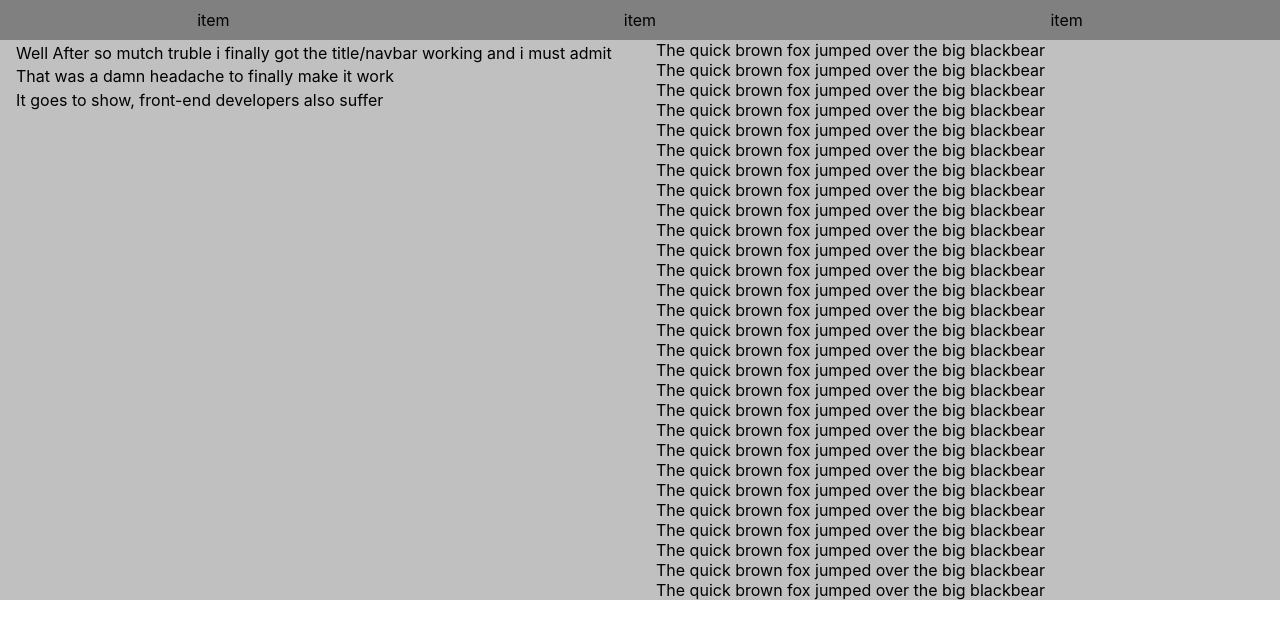
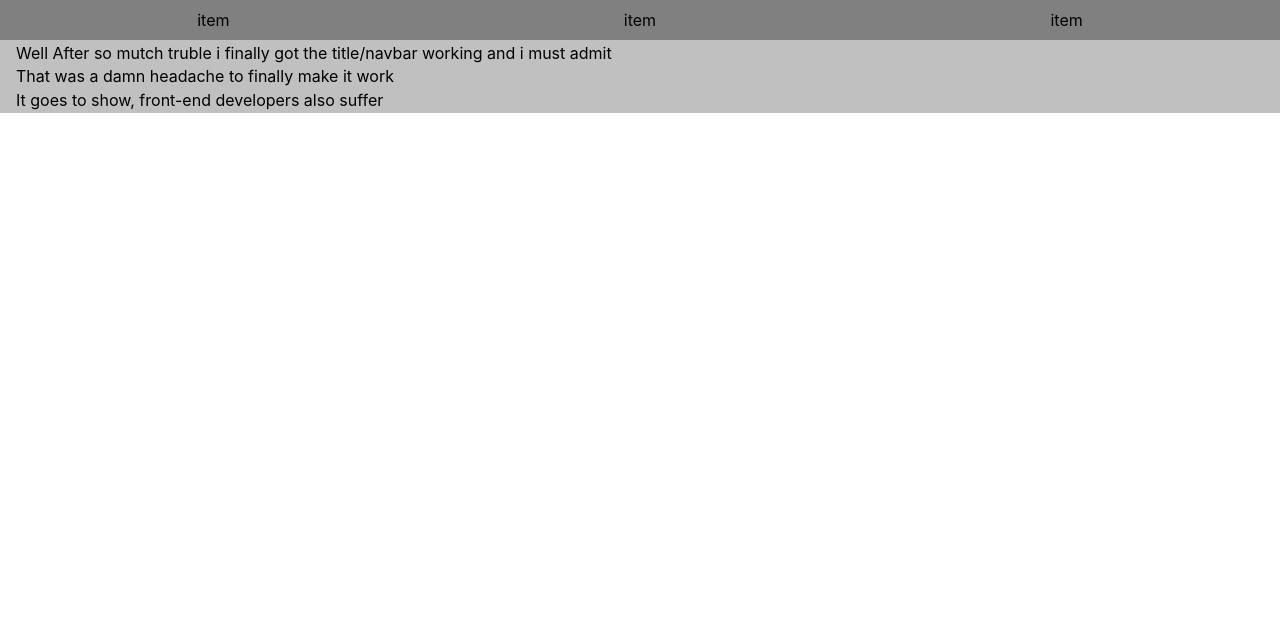
Before and after one commit to newlog16/profoolioProject, a React (Create React App) app: page / in a window 1280 px wide. Shown: the top 638 px of the page. Built offline with nearby package versions, Linux system fonts and the light colour scheme.

Commit message:
added the about page, installed react-router-dom and added browserRouter  to the title(i plan on re-naming it later)

```diff
--- a/package.json
+++ b/package.json
@@ -10,6 +10,7 @@
     "react": "^18.1.0",
     "react-dom": "^18.1.0",
     "react-icons": "^4.4.0",
+    "react-router-dom": "^6.3.0",
     "react-scripts": "5.0.1",
     "web-vitals": "^2.1.4"
   },
--- a/src/components/Content.js
+++ b/src/components/Content.js
@@ -6,92 +6,6 @@
                 <p>That was a damn headache to finally make it work</p>
                 <p>It goes to show, front-end developers also suffer</p>
             </div>
-            <div className="text">
-                <div>
-                    The quick brown fox jumped over the big blackbear
-                </div>
-                <div>
-                    The quick brown fox jumped over the big blackbear
-                </div>
-                <div>
-                    The quick brown fox jumped over the big blackbear
-                </div>
-                <div>
-                    The quick brown fox jumped over the big blackbear
-                </div>
-                <div>
-                    The quick brown fox jumped over the big blackbear
-                </div>
-                <div>
-                    The quick brown fox jumped over the big blackbear
-                </div>
-                <div>
-                    The quick brown fox jumped over the big blackbear
-                </div>
-                <div>
-                    The quick brown fox jumped over the big blackbear
-                </div>
-                <div>
-                    The quick brown fox jumped over the big blackbear
-                </div>
-                <div>
-                    The quick brown fox jumped over the big blackbear
-                </div>
-                <div>
-                    The quick brown fox jumped over the big blackbear
-                </div>
-                <div>
-                    The quick brown fox jumped over the big blackbear
-                </div>
-                <div>
-                    The quick brown fox jumped over the big blackbear
-                </div>
-                <div>
-                    The quick brown fox jumped over the big blackbear
-                </div>
-                <div>
-                    The quick brown fox jumped over the big blackbear
-                </div>
-                <div>
-                    The quick brown fox jumped over the big blackbear
-                </div>
-                <div>
-                    The quick brown fox jumped over the big blackbear
-                </div>
-                <div>
-                    The quick brown fox jumped over the big blackbear
-                </div>
-                <div>
-                    The quick brown fox jumped over the big blackbear
-                </div>
-                <div>
-                    The quick brown fox jumped over the big blackbear
-                </div>
-                <div>
-                    The quick brown fox jumped over the big blackbear
-                </div>
-                <div>
-                    The quick brown fox jumped over the big blackbear
-                </div>
-                <div>
-                    The quick brown fox jumped over the big blackbear
-                </div>
-                <div>
-                    The quick brown fox jumped over the big blackbear
-                </div>
-                <div>
-                    The quick brown fox jumped over the big blackbear
-                </div>
-                <div>
-                    The quick brown fox jumped over the big blackbear
-                </div>
-                <div>
-                    The quick brown fox jumped over the big blackbear
-                </div>
-                <div>
-                    The quick brown fox jumped over the big blackbear
-                </div>
-            </div>
         </div>
     );
 }
--- a/src/components/Title.js
+++ b/src/components/Title.js
@@ -1,7 +1,8 @@
-import React from "react";
+import { BrowserRouter } from "react-router-dom"
 
 function Title() {
     return (
+        <BrowserRouter>
             <div className="navBar">
                 <div className="navItem">
                     item
@@ -12,7 +13,8 @@
                 <div className="navItem">
                     item
                 </div>
-        </div>
+            </div >
+        </BrowserRouter>
     );
 }
 
```
Also changed, not shown: src/components/About.js (added, +13 -0 lines), 1 other file (tests, documents, lock files or other folders). Lines whose indentation alone changed are shown as unchanged.
